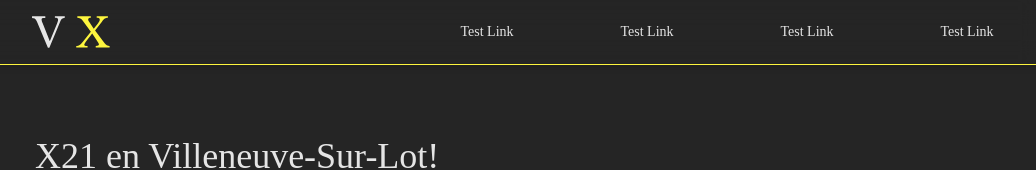
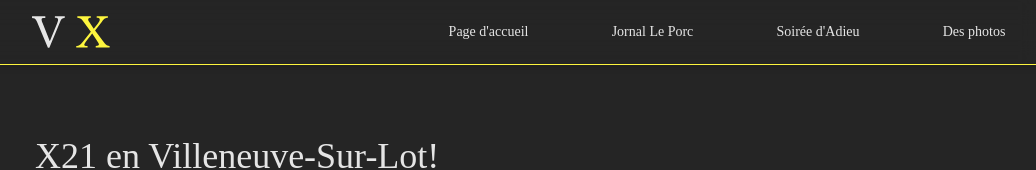
Before and after one commit to guilevieiram/villeneuvoix, a React (Create React App) app: page / in a window 1280 px wide. Shown: the top 170 px of the page, without its empty margins (233-1269 px from the left). Built offline with nearby package versions, Linux system fonts and the light colour scheme.

Commit message:
implemented page linking

```diff
--- a/public/index.html
+++ b/public/index.html
@@ -27,6 +27,13 @@
   </head>
   <body>
     <noscript>You need to enable JavaScript to run this app.</noscript>
+    <script>
+      window.process = {
+          env: {
+              NODE_ENV: 'development'
+          }
+      }
+    </script>
     <div id="root"></div>
     <!--
       This HTML file is a template.
--- a/src/components/HomePage.jsx
+++ b/src/components/HomePage.jsx
@@ -49,9 +49,9 @@ function CarrousselBalls ({numberBalls, selectedBall, changeImage}){
 function NavButtons(){
     return (
         <div className='flex flex-wrap justify-around items-center my-4 w-full'>
-            <button className='button bg-yellow text-dark'>Journal Le Porc</button>
-            <button className='button border border-blue text-blue'>Soirée d'Adieu</button>
-            <button className='button border border-blue text-blue'>Des photos</button>
+            <a href="/journal" className='button bg-yellow text-dark'>Journal Le Porc</a>
+            <a href="/videos" className='button border border-blue text-blue'>Soirée d'Adieu</a>
+            <a href="/photos" className='button border border-blue text-blue'>Des photos</a>
         </div>
     )
 };
--- a/src/components/Nav.jsx
+++ b/src/components/Nav.jsx
@@ -53,10 +53,10 @@ export default function Nav({height}){
                     <Hamburguer toggleAction={toggleMobileMenu} close={mobileMenu}/>
                 </span>
                 <div className={(mobileMenu ? " backdrop-filter backdrop-blur-md mt-6" : " -translate-y-96 ") + " flex transform justify-around items-center flex-col transition-all border-blue border-t border-b w-full py-4 z-10 bg-opacity-70 shadow-md md:shadow-none md:translate-y-0  md:flex-row md:w-full md:bg-transparent md:py-0 md:mt-0 md:backdrop-blur-none md:border-none"}>
-                    <NavLink text={'Test Link'} link='#' closeAction={closeMobileMenu}/>
-                    <NavLink text={'Test Link'} link='#' closeAction={closeMobileMenu}/>
-                    <NavLink text={'Test Link'} link='#' closeAction={closeMobileMenu}/>
-                    <NavLink text={'Test Link'} link='#' closeAction={closeMobileMenu}/>
+                    <NavLink text={"Page d'accueil"} link='/' closeAction={closeMobileMenu}/>
+                    <NavLink text={'Jornal Le Porc'} link='/jornal' closeAction={closeMobileMenu}/>
+                    <NavLink text={"Soirée d'Adieu"} link='/videos' closeAction={closeMobileMenu}/>
+                    <NavLink text={'Des photos'} link='/photos' closeAction={closeMobileMenu}/>
                 </div>
             </div>
         </div>
--- a/src/index.css
+++ b/src/index.css
@@ -6,7 +6,7 @@
 
 @layer base {
     * {
-        @apply font-body text-light;
+        @apply font-body text-light select-none;
     }
     h1 {
         @apply font-title text-4xl py-4;
@@ -15,6 +15,6 @@
         @apply font-subtitle italic font-light text-2xl py-4;
     }
     .button{
-        @apply py-2 px-8 m-2 w-full font-bold rounded-full transform transition-all filter hover:-translate-y-2;
+        @apply flex justify-center items-center py-2 px-8 m-2 w-full font-bold rounded-full transform transition-all filter hover:-translate-y-2;
     }
 }
```
